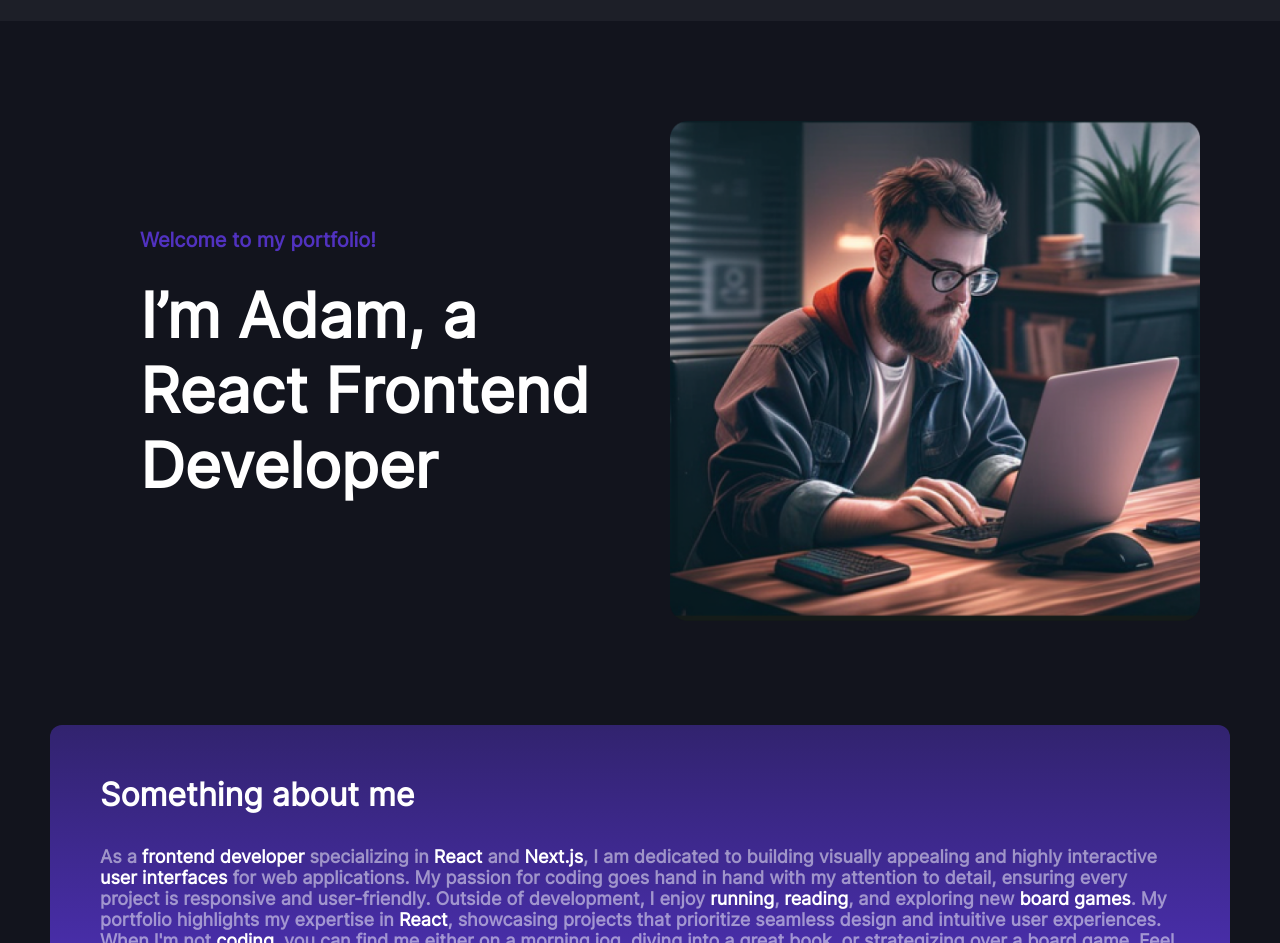
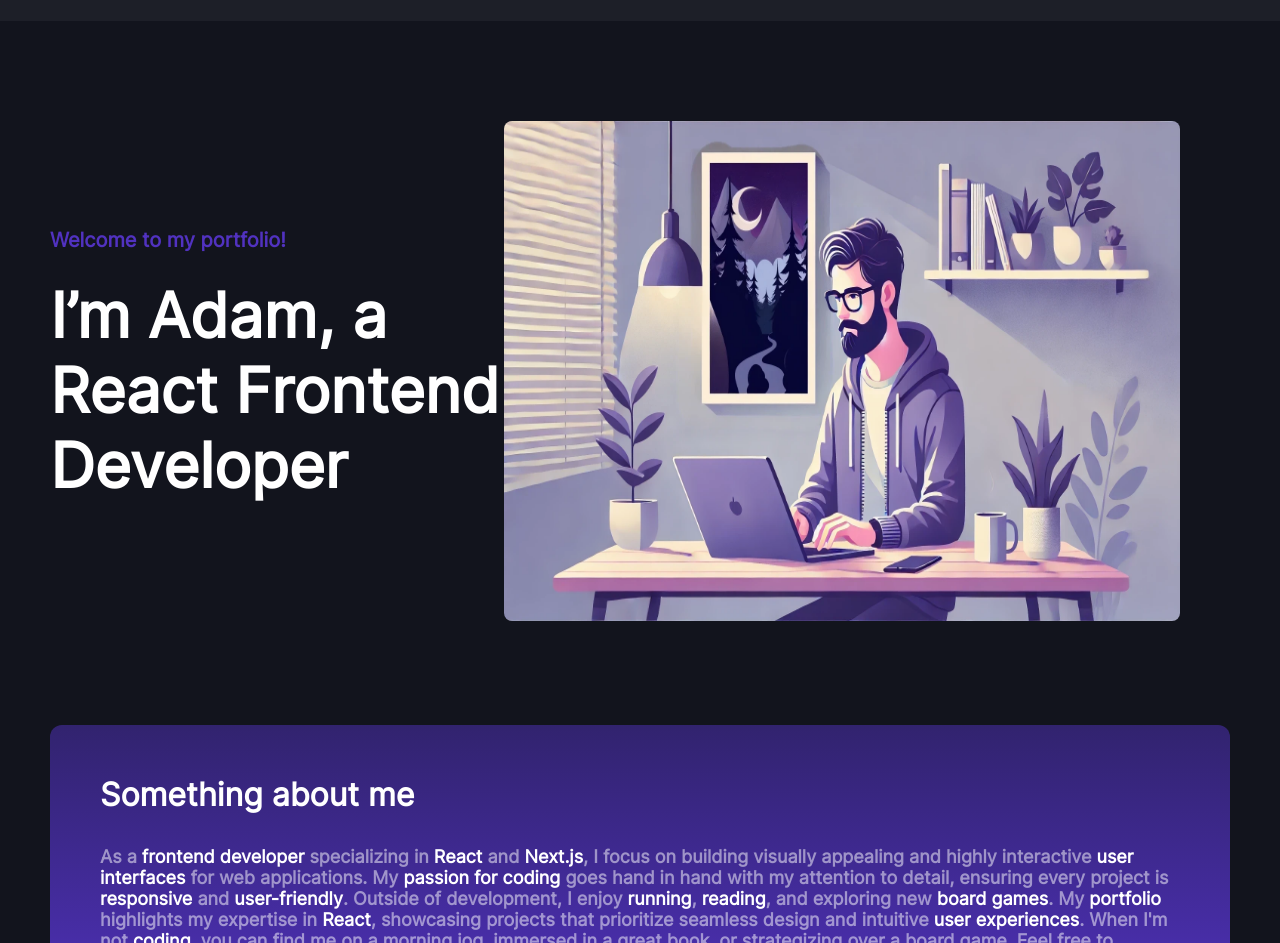
Before and after one commit to AdamKowalczuk/portfolio-2023, a React (Create React App) app: page / in a window 1280 px wide. Shown: the part 49-992 px from the top of the page. Built offline with nearby package versions, Linux system fonts and the light colour scheme.

Commit message:
Add new image

```diff
--- a/src/pages/About/About.js
+++ b/src/pages/About/About.js
@@ -1,8 +1,8 @@
-import React, { useRef } from "react";
-import styled from "styled-components";
-import theme from "../../styles/theme";
-import Avatar from "../../assets/avatar.png";
-import { useInView } from "framer-motion";
+import React, { useRef } from 'react';
+import styled from 'styled-components';
+import theme from '../../styles/theme';
+import Avatar from '../../assets/avatar.png';
+import { useInView } from 'framer-motion';
 
 const AboutWrapper = styled.div`
   display: flex;
@@ -10,6 +10,7 @@ const AboutWrapper = styled.div`
   width: 100%;
   margin: auto;
   margin-top: 50px;
+  gap: 20px;
   @media only screen and (max-width: 600px) {
     flex-direction: column;
     margin-top: 0px;
@@ -23,7 +24,7 @@ const AboutBox = styled.div`
   flex-direction: column;
   display: flex;
   justify-content: center;
-  align-items: flex-end;
+  align-items: center;
   @media only screen and (max-width: 1000px) {
     width: 100%;
   }
@@ -78,10 +79,13 @@ const AboutAvatar = styled.div`
     width: 100%;
     background-size: contain;
     height: 500px;
+    border-radius: 8px;
+    margin-left: -50px;
   }
   @media only screen and (max-width: 1000px) {
     img {
       height: auto;
+      margin-left: 0px;
     }
   }
 `;
@@ -98,9 +102,9 @@ export default function About() {
         <AboutBox>
           <AboutWelcome
             style={{
-              transform: isInView1 ? "none" : "translateX(-200px)",
+              transform: isInView1 ? 'none' : 'translateX(-200px)',
               opacity: isInView1 ? 1 : 0,
-              transition: "all 0.9s cubic-bezier(0.17, 0.55, 0.55, 1) 0.5s",
+              transition: 'all 0.9s cubic-bezier(0.17, 0.55, 0.55, 1) 0.5s',
             }}
           >
             <h4>Welcome to my portfolio!</h4>
@@ -110,36 +114,40 @@ export default function About() {
 
         <AboutAvatar
           style={{
-            transform: isInView1 ? "none" : "translateX(-200px)",
+            transform: isInView1 ? 'none' : 'translateX(-200px)',
             opacity: isInView1 ? 1 : 0,
-            transition: "all 0.9s cubic-bezier(0.17, 0.55, 0.55, 1) 0.5s",
+            transition: 'all 0.9s cubic-bezier(0.17, 0.55, 0.55, 1) 0.5s',
           }}
         >
-          <img src={Avatar} alt="avatar" />
+          <img
+            src={Avatar}
+            alt="Avatar representing Adam, a React Frontend Developer"
+          />
         </AboutAvatar>
       </AboutWrapper>
       <AboutDescription
         ref={ref2}
         style={{
-          transform: isInView2 ? "none" : "translateX(-200px)",
+          transform: isInView2 ? 'none' : 'translateX(-200px)',
           opacity: isInView2 ? 1 : 0,
-          transition: "all 0.9s cubic-bezier(0.17, 0.55, 0.55, 1) 0.5s",
+          transition: 'all 0.9s cubic-bezier(0.17, 0.55, 0.55, 1) 0.5s',
         }}
       >
         <h3>Something about me</h3>
         <p>
-          As a <b>frontend developer</b> specializing in <b>React</b> and{" "}
-          <b>Next.js</b>, I am dedicated to building visually appealing and
-          highly interactive <b>user interfaces</b> for web applications. My
-          passion for coding goes hand in hand with my attention to detail,
-          ensuring every project is responsive and user-friendly. Outside of
-          development, I enjoy <b>running</b>, <b>reading</b>, and exploring new{" "}
-          <b>board games</b>. My portfolio highlights my expertise in
-          <b> React</b>, showcasing projects that prioritize seamless design and
-          intuitive user experiences. When I'm not <b>coding</b>, you can find
-          me either on a morning jog, diving into a great book, or strategizing
-          over a board game. Feel free to explore my <b>portfolio</b> and get in
-          touch if you'd like to know more.
+          As a <b>frontend developer</b> specializing in <b>React</b> and{' '}
+          <b>Next.js</b>, I focus on building visually appealing and highly
+          interactive <b>user interfaces</b> for web applications. My{' '}
+          <b>passion for coding</b> goes hand in hand with my attention to
+          detail, ensuring every project is <b>responsive</b> and{' '}
+          <b>user-friendly</b>. Outside of development, I enjoy <b>running</b>,{' '}
+          <b>reading</b>, and exploring new <b>board games</b>. My{' '}
+          <b>portfolio</b> highlights my expertise in <b>React</b>, showcasing
+          projects that prioritize seamless design and intuitive{' '}
+          <b>user experiences</b>. When I'm not <b>coding</b>, you can find me
+          on a morning jog, immersed in a great book, or strategizing over a
+          board game. Feel free to explore my <b>portfolio</b> and{' '}
+          <b>get in touch</b> if you'd like to know more.
         </p>
       </AboutDescription>
     </>
```
Also changed, not shown: src/assets/avatar.png, src/assets/avatar2.png (added).
